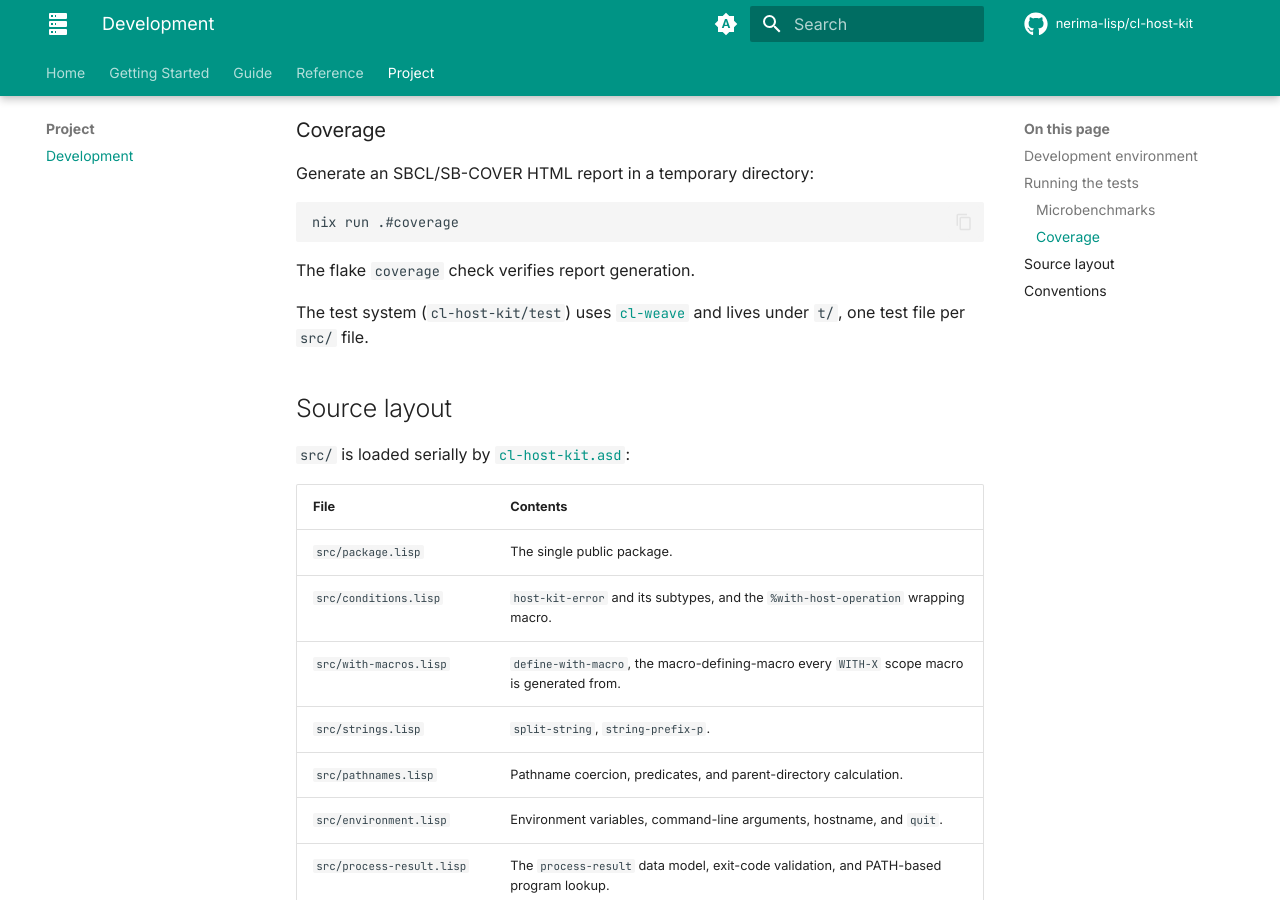
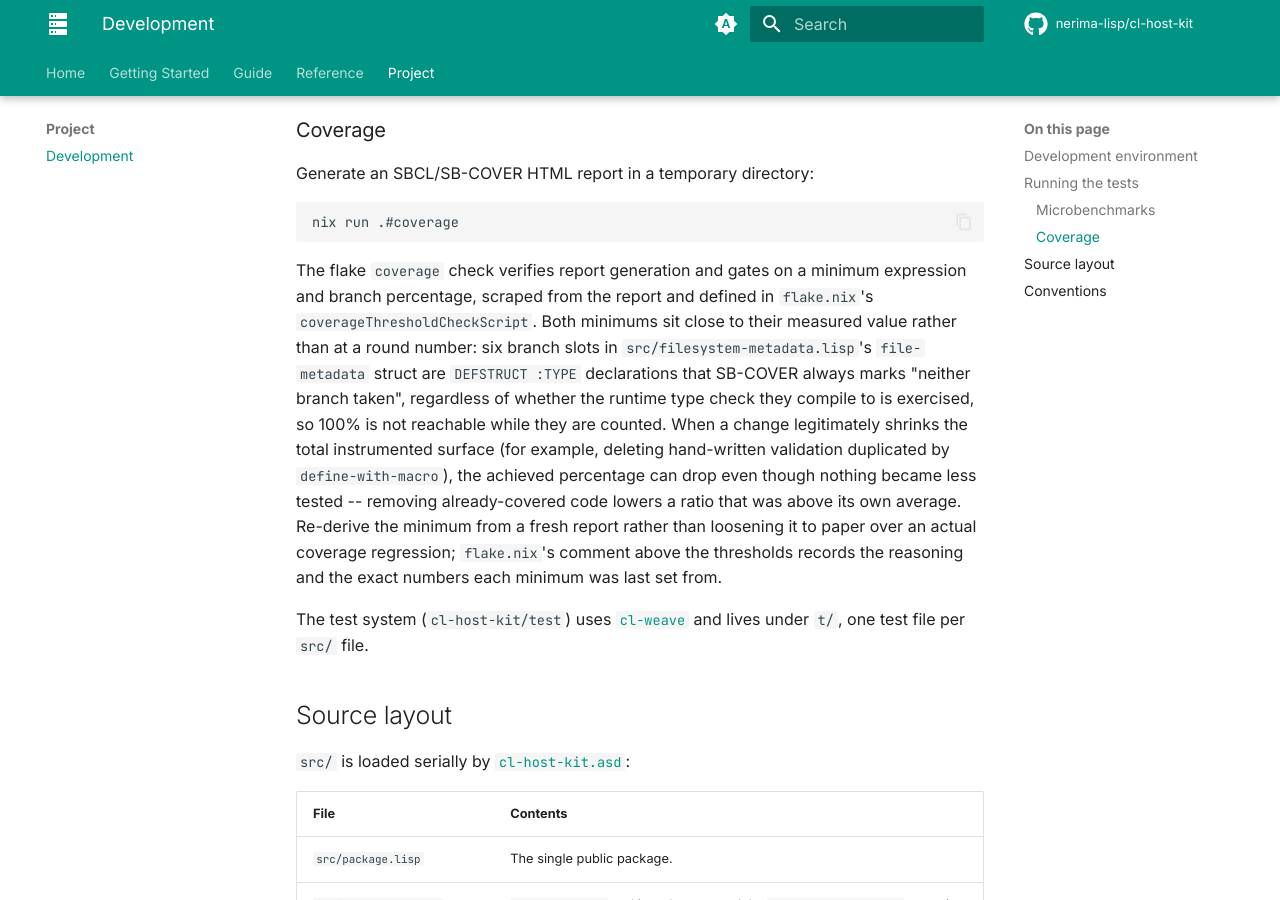
Before and after one commit to nerima-lisp/cl-host-kit, an MkDocs documentation site: the page built from docs/src/project/development.md, in a window 1280 px wide and 900 px high, scrolled down 1461 px. Built offline with MkDocs 1.6.1 and Material for MkDocs 9.7.7, drawn with Linux system fonts in a browser that asks for light colours; comment, search, counter and statistics services are not loaded.

Commit message:
docs: explain the coverage gate's threshold derivation
Documents why the expression/branch minimums sit close to their
measured value instead of a round number (the six permanently-
uninstrumentable DEFSTRUCT :TYPE branch slots), and why a legitimate
DRY change can lower the achieved percentage without making anything
less tested -- removing already-covered code shrinks a ratio that was
above its own average. Points back to flake.nix's own comment for the
exact numbers each minimum was last derived from.

````diff
--- a/docs/src/project/development.md
+++ b/docs/src/project/development.md
@@ -77,7 +77,21 @@ Generate an SBCL/SB-COVER HTML report in a temporary directory:
 nix run .#coverage
 ```
 
-The flake `coverage` check verifies report generation.
+The flake `coverage` check verifies report generation and gates on a minimum
+expression and branch percentage, scraped from the report and defined in
+`flake.nix`'s `coverageThresholdCheckScript`. Both minimums sit close to
+their measured value rather than at a round number: six branch slots in
+`src/filesystem-metadata.lisp`'s `file-metadata` struct are `DEFSTRUCT :TYPE`
+declarations that SB-COVER always marks "neither branch taken", regardless of
+whether the runtime type check they compile to is exercised, so 100% is not
+reachable while they are counted. When a change legitimately shrinks the
+total instrumented surface (for example, deleting hand-written validation
+duplicated by `define-with-macro`), the achieved percentage can drop even
+though nothing became less tested -- removing already-covered code lowers a
+ratio that was above its own average. Re-derive the minimum from a fresh
+report rather than loosening it to paper over an actual coverage regression;
+`flake.nix`'s comment above the thresholds records the reasoning and the
+exact numbers each minimum was last set from.
 
 The test system (`cl-host-kit/test`) uses [`cl-weave`](https://github.com/nerima-lisp/cl-weave)
 and lives under `t/`, one test file per `src/` file.
````
